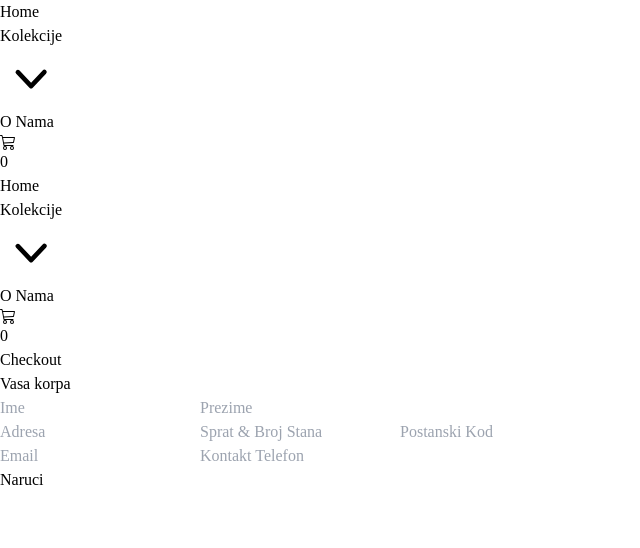
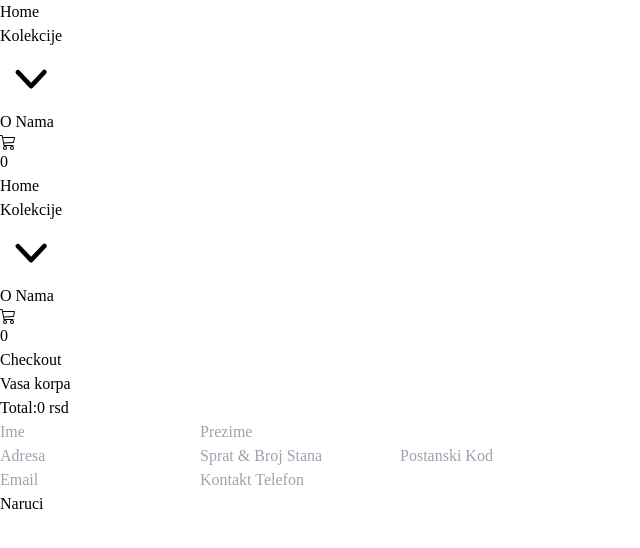
Before and after one commit to radosav-perisic/creative-wood, a React (Vite) app in the folder creative-wood/: page /checkout in a window 1280 px wide. Shown: the top 548 px of the page, without its empty margins (0-640 px from the left). Built offline with nearby package versions, Linux system fonts and the light colour scheme; a web font is replaced by a local one.

Commit message:
Update Checkout to display total price
Update Checkout to display total price of the items the user has in their Cart

```diff
--- a/creative-wood/src/components/Checkout.jsx
+++ b/creative-wood/src/components/Checkout.jsx
@@ -1,30 +1,25 @@
-import { useSelector } from 'react-redux'
+import React from "react";
+import { useSelector } from "react-redux";
 
 const Checkout = () => {
-    const state = useSelector((state) => state.addItems)
+  const state = useSelector((state) => state.addItems);
 
-    var total = 0;
-    const itemList = (item) => {
-        total = total + item.price;
-        return (
-            <li className="py-3 px-5 mb[-1px] bg-white flex justify-between leading-5">
-                <div>
-                    <h6 className="my-0">{item.title}</h6>
-                </div>
-                <span className="text-[#484d51]">{item.price} <span className='text-black font-semibold'>rsd</span></span>
-            </li>
-        );
-    }
+  const calculateTotalPrice = () => {
+    let total = 0;
+    state.forEach((item) => {
+      total += item.price;
+    });
+    return total;
+  };
 
   return (
-        <>
     <div className="w-full md:h-screen h-full bg-gray-500 md:p-4 flex justify-center items-top">
       <form
         method="POST"
         action="https://getform.io/f/03a3746f-1821-4ecf-8fd7-1c00d561d7fa"
         className="flex flex-col max-w-[650px] w-full mx-4 mt-16 lg:mt-40"
       >
-        <p className="text-5xl mb-2 text-center font-bold inline  border-b-8 rounded-full border-[#df0909] text-[#1d1d1c]">
+        <p className="text-5xl mb-2 text-center font-bold inline border-b-8 rounded-full border-[#df0909] text-[#1d1d1c]">
           Checkout
         </p>
         <div className="justify-between inline-table">
@@ -32,17 +27,24 @@ const Checkout = () => {
             <span className="text-xl">Vasa korpa</span>
           </h4>
           <ul className="flex flex-col lg:mb-3">
-
-                        {state.map(item => (
-      <li key={item.id} className="list-group-item flex lg:mt-1 justify-content-between">
-        <span className='font-bold text-ellipsis'>{item.title}</span>
-        <span className='font-bold text-ellipsis'>Price: {item.price}</span>
-        {/* Hidden input fields to store item data */}
-        <input type="hidden" name={`items[${item.title}].title`} value={item.title} />
-        <input type="hidden" name={`items[${item.title}].price`} value={item.price} />
+            {state.map((item) => (
+              <li
+                key={item.id}
+                className="py-3 px-5 mb[-1px] bg-white flex justify-between leading-5"
+              >
+                <div>
+                  <h6 className="my-0">{item.title}</h6>
+                </div>
+                <span className="text-[#484d51]">
+                  {item.price} <span className="text-black font-semibold">rsd</span>
+                </span>
               </li>
             ))}
           </ul>
+          <div className="flex justify-between font-semibold text-lg">
+            <span>Total:</span>
+            <span>{calculateTotalPrice()} rsd</span>
+          </div>
 
           <input
             type="firstname"
@@ -92,7 +94,6 @@ const Checkout = () => {
         <button className='text-white z-prop bg-[#cd1b1b] ring-2 ring-gray-600 border-2 hover:bg-[#871212] hover:border-[#fafafa] duration-500 px-10 py-3 my-4 mx-auto flex items-center'>Naruci</button>
       </form>
     </div>
-        </>
     )
 }
 
```
Lines whose indentation alone changed are shown as unchanged.
